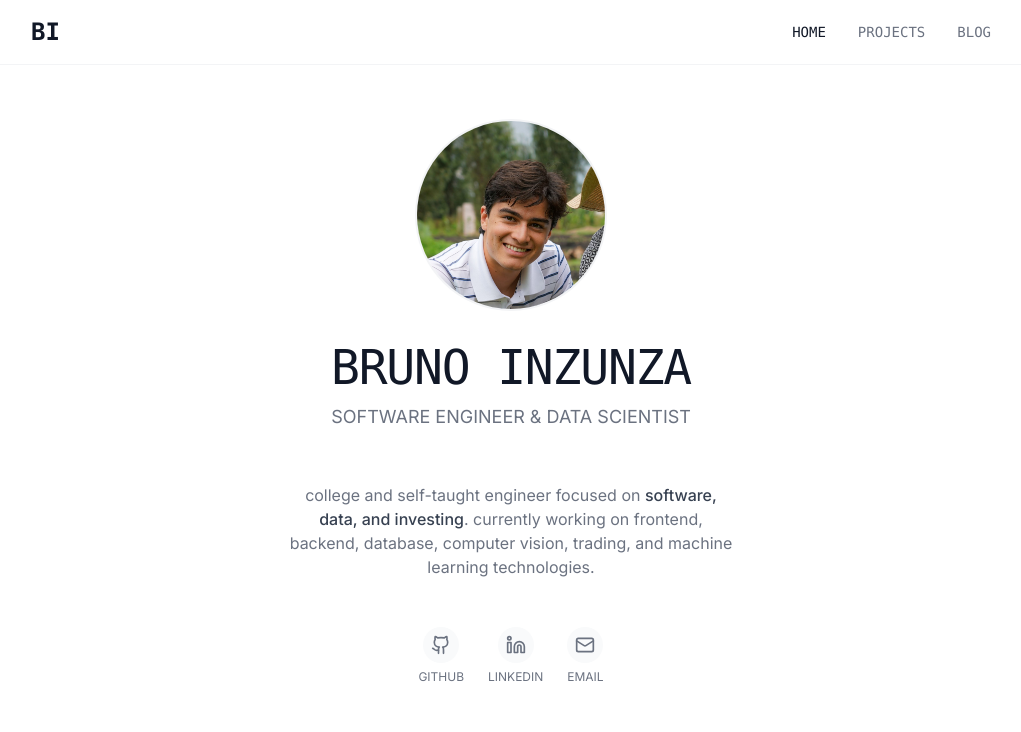
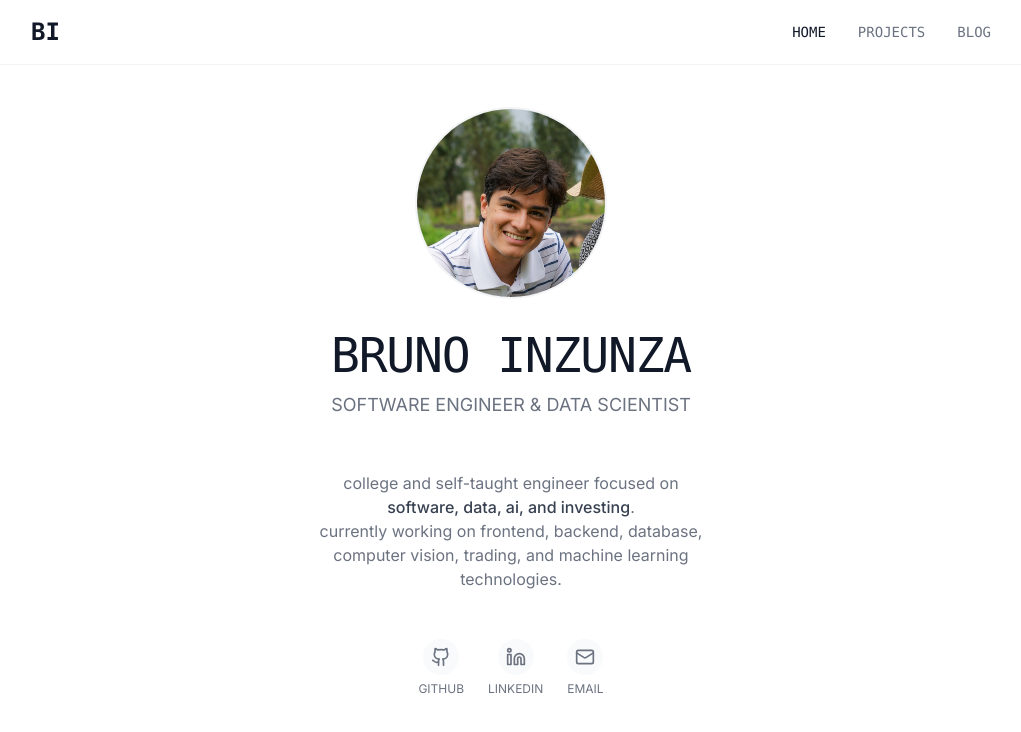
Before and after one commit to brinzunza/portfolio, a Next.js app in the folder web-portfolio/: page / in a window 1280 px wide. Shown: the top 732 px of the page, without its empty margins (129-1150 px from the left). Built offline with nearby package versions, Linux system fonts and the light colour scheme.

Commit message:
improved landing page

```diff
--- a/web-portfolio/src/pages/index.tsx
+++ b/web-portfolio/src/pages/index.tsx
@@ -3,7 +3,7 @@ import { Github, Linkedin, Mail, Copy, Check } from 'lucide-react';
 import { useState } from 'react';
 
 export default function Home() {
-  const [emailState, setEmailState] = useState('mail'); // 'mail', 'copy', 'check'
+  const [emailState, setEmailState] = useState('mail');
   const email = 'bruno.inzunza24@gmail.com';
 
   const handleEmailClick = async () => {
@@ -45,7 +45,7 @@ export default function Home() {
 
           <div className="mt-12 flex flex-col items-center">
             <p className="text-sm text-gray-500 sm:mx-auto md:text-base text-center max-w-md">
-              college and self-taught engineer focused on <span className="font-medium text-gray-700">software, data, and investing</span>. currently working on frontend, backend, database, computer vision, trading, and machine learning technologies.
+              college and self-taught engineer focused on<br></br> <span className="font-medium text-gray-700">software, data, ai, and investing</span>.<br></br> currently working on frontend, backend, database, computer vision, trading, and machine learning technologies.
             </p>
           </div>
 
```
